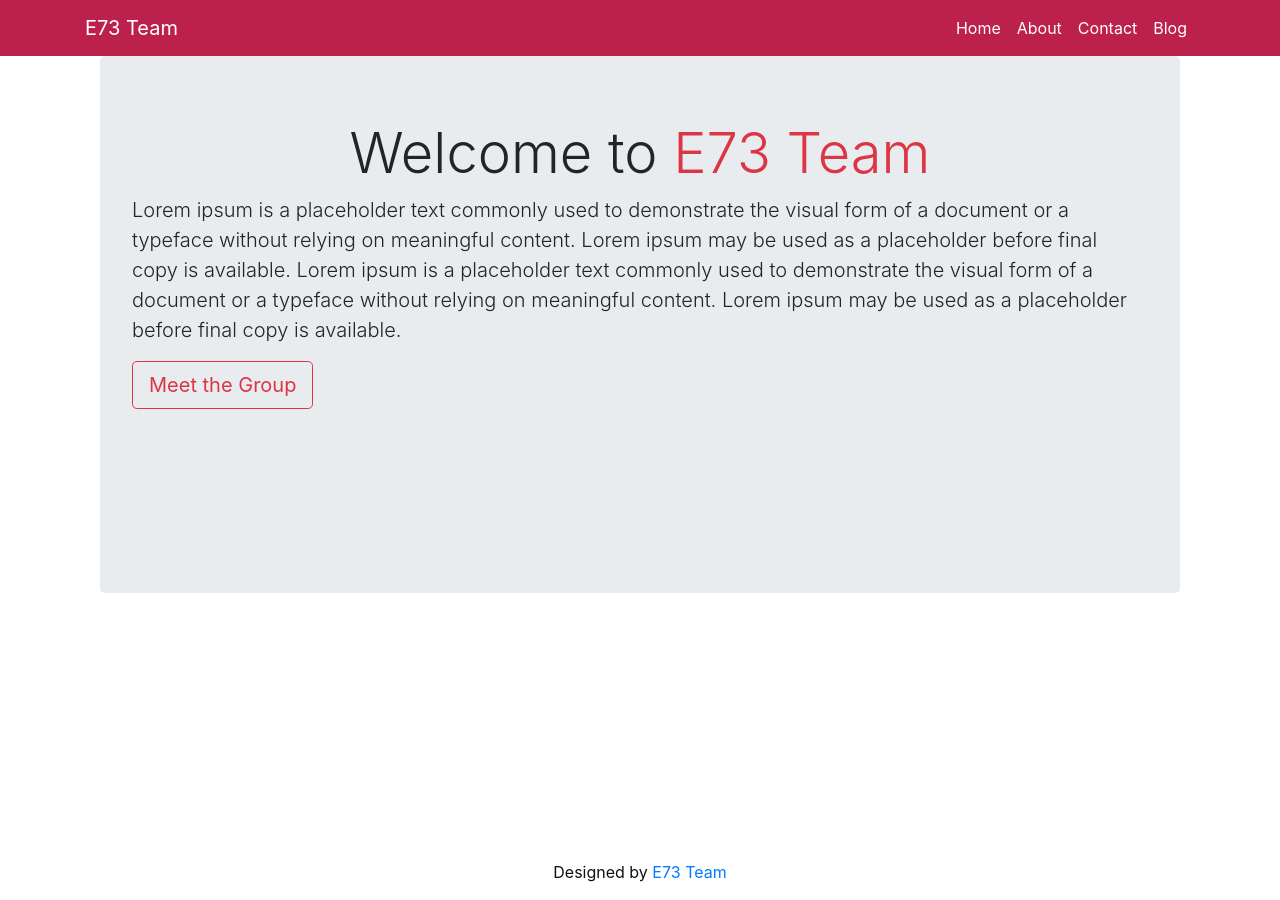
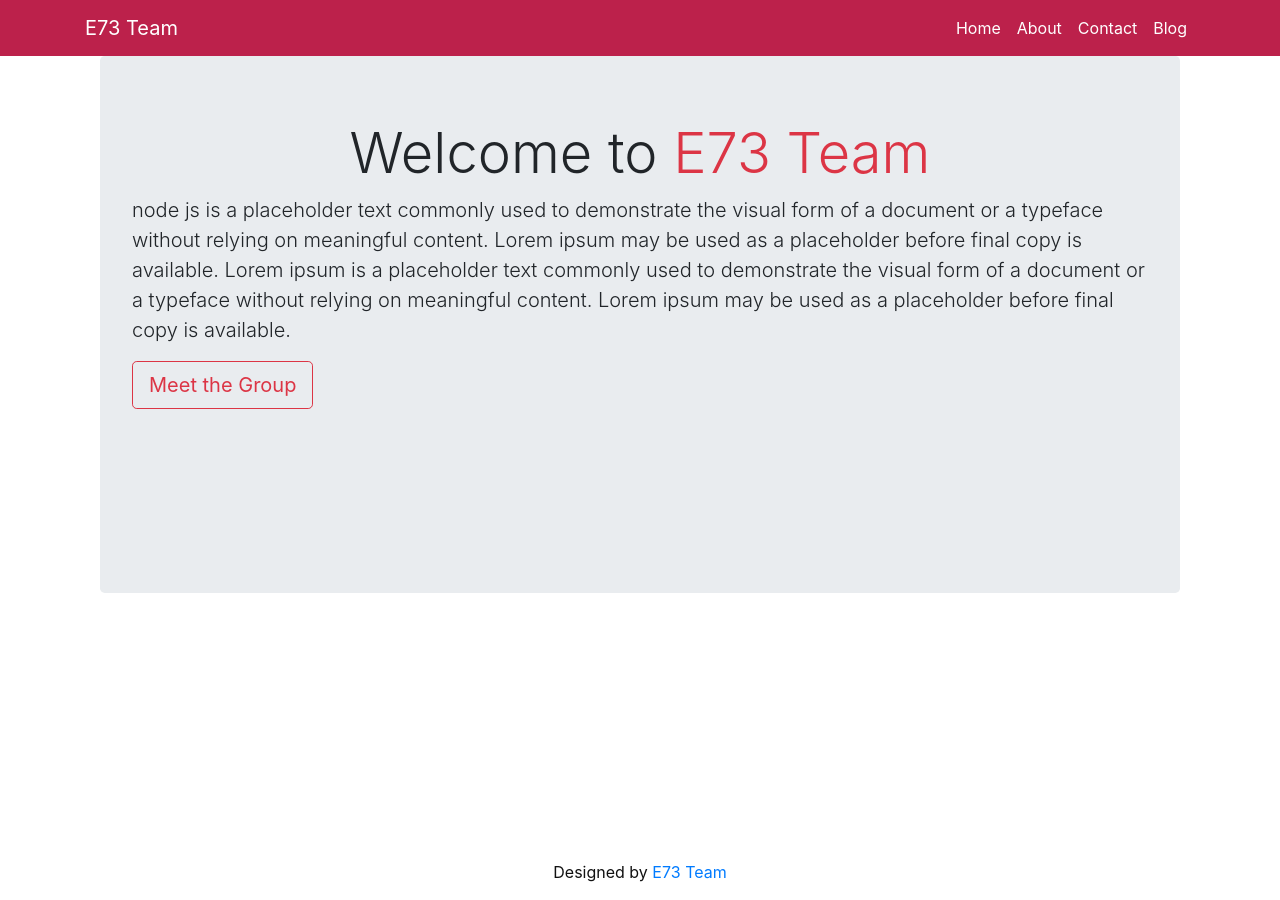
Before and after one commit to hasnattanvir/diue73.github.io, a Jekyll site: the page built from index.html, in a window 1280 px wide. Built offline with Jekyll 4.4.1, drawn with Linux system fonts in a browser that asks for light colours.

Commit message:
Update index.html
update 11.10

```diff
--- a/index.html
+++ b/index.html
@@ -9,7 +9,7 @@
 <div class="row" style="margin-bottom: 120px !important">
    <div class="col-md-12">
         <h1 class="display-4 text-center">Welcome to <span class="text-danger">{{site.title}}</span></h1>
-                <p class="lead">Lorem ipsum is a placeholder text commonly used to demonstrate the visual form of a
+                <p class="lead">node js is a placeholder text commonly used to demonstrate the visual form of a
                     document or a typeface without relying on meaningful content. Lorem ipsum may be used as a
                     placeholder before final copy
                     is available. Lorem ipsum is a placeholder text commonly used to demonstrate the visual form of a
```
